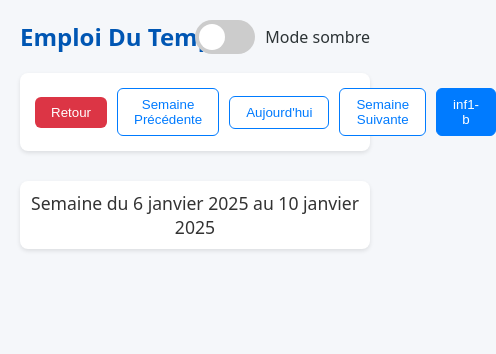
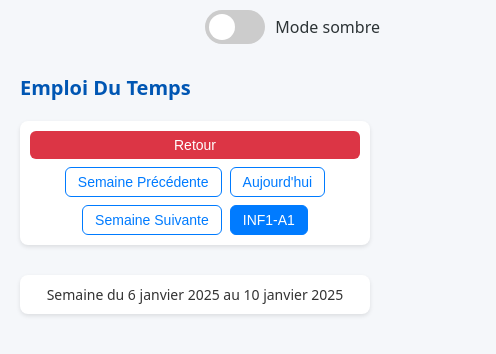
Before and after one commit to shadowforce78/WebUVSQExpress, a website with bundled scripts: page public/html/edt.html in a window 390 px wide. Shown: the whole page, 496 px wide, since content can reach past the window. Built offline with nearby package versions, Linux system fonts and the light colour scheme; no server answers.

Commit message:
Refactor CSS styles for dropdown and add responsive design; update JavaScript class list for events

```diff
--- a/public/css/edt.css
+++ b/public/css/edt.css
@@ -223,11 +223,14 @@ button:hover {
 .dropdown-content {
     display: none;
     position: absolute;
-    background: white;
+    background: var(--bg-component);
     border-radius: 6px;
     box-shadow: 0 4px 6px rgba(0,0,0,0.1);
-    border: 1px solid var(--gray-border);
+    border: 1px solid var(--border-color);
     z-index: 20;
+    max-height: 300px;
+    overflow-y: auto;
+    width: 200px;
 }
 
 .dropdown.open .dropdown-content {
@@ -235,14 +238,21 @@ button:hover {
 }
 
 .dropdown-content a {
-    color: var(--text-primary);
+    color: var(--text-color);
     padding: 10px 15px;
     transition: background-color 0.2s;
+    display: block;
+    text-decoration: none;
+    border-bottom: 1px solid var(--border-color);
 }
 
 .dropdown-content a:hover {
     background-color: var(--primary-light);
     color: var(--primary-dark);
+}
+
+.dropdown-content a:last-child {
+    border-bottom: none;
 }
 
 .week-label {
@@ -318,3 +328,68 @@ button:hover {
 .slider.round:before {
     border-radius: 50%;
 }
+
+/* Styles responsive */
+@media screen and (max-width: 768px) {
+    .menu {
+        flex-wrap: wrap;
+        justify-content: center;
+        gap: 8px;
+    }
+
+    button, .dropbtn {
+        font-size: 14px;
+        padding: 6px 12px;
+    }
+
+    .back-btn {
+        margin-right: 0;
+        width: 100%;
+    }
+
+    .schedule-grid {
+        font-size: 12px;
+        grid-template-columns: 40px repeat(5, 1fr);
+    }
+
+    .time-slot {
+        padding: 2px;
+        font-size: 10px;
+    }
+
+    .event {
+        font-size: 10px;
+        padding: 3px;
+    }
+
+    .theme-toggle {
+        position: relative;
+        top: 0;
+        right: 0;
+        justify-content: flex-end;
+        padding: 10px;
+    }
+}
+
+@media screen and (max-width: 480px) {
+    .menu {
+        padding: 10px;
+    }
+
+    .title {
+        font-size: 20px;
+    }
+
+    .week-label {
+        font-size: 14px;
+    }
+
+    .event-time, .event-subject, .event-details {
+        line-height: 1.1;
+    }
+
+    /* Cacher certains détails sur mobile pour les événements */
+    .event-details {
+        display: none;
+    }
+}
--- a/public/js/edt.js
+++ b/public/js/edt.js
@@ -289,7 +289,42 @@ document.getElementById('back').addEventListener('click', () => {
 });
 
 // Initialize
-const classes = ['inf1-b', 'mmi1-a2'];
+const classes = ["INF1-A1",
+    "INF1-A2",
+    "INF1-B1",
+    "INF1-B2",
+    "INF1-C1",
+    "INF1-C2",
+    "INF2-FA",
+    "INF2-FI-A",
+    "INF2-FI-B",
+    "INF3-FA-A",
+    "INF3-FA-B",
+    "INF3-FI",
+    // MMI
+    "MMI1-A1",
+    "MMI1-A2",
+    "MMI1-B1",
+    "MMI1-B2",
+    "MMI2-A1",
+    "MMI2-A2",
+    "MMI2-B1",
+    "MMI2-B2",
+    // RT
+    "RT1-FA",
+    "RT1-FI-A1",
+    "RT1-FI-A2",
+    "RT1-FI-B1",
+    "RT1-FI-B2",
+    // GEII
+    "GEII1-TDA1",
+    "GEII1-TDA2",
+    "GEII1-TDB1",
+    "GEII1-TDB2",
+    "GEII1-TDC",
+    "GEII1-TP1",
+    "GEII1-TP2",
+    "GEII1-TP3"];
 const dropdownContent = document.querySelector('.dropdown-content');
 const dropdownButton = document.querySelector('.dropbtn');
 const dropdown = document.querySelector('.dropdown');
```
